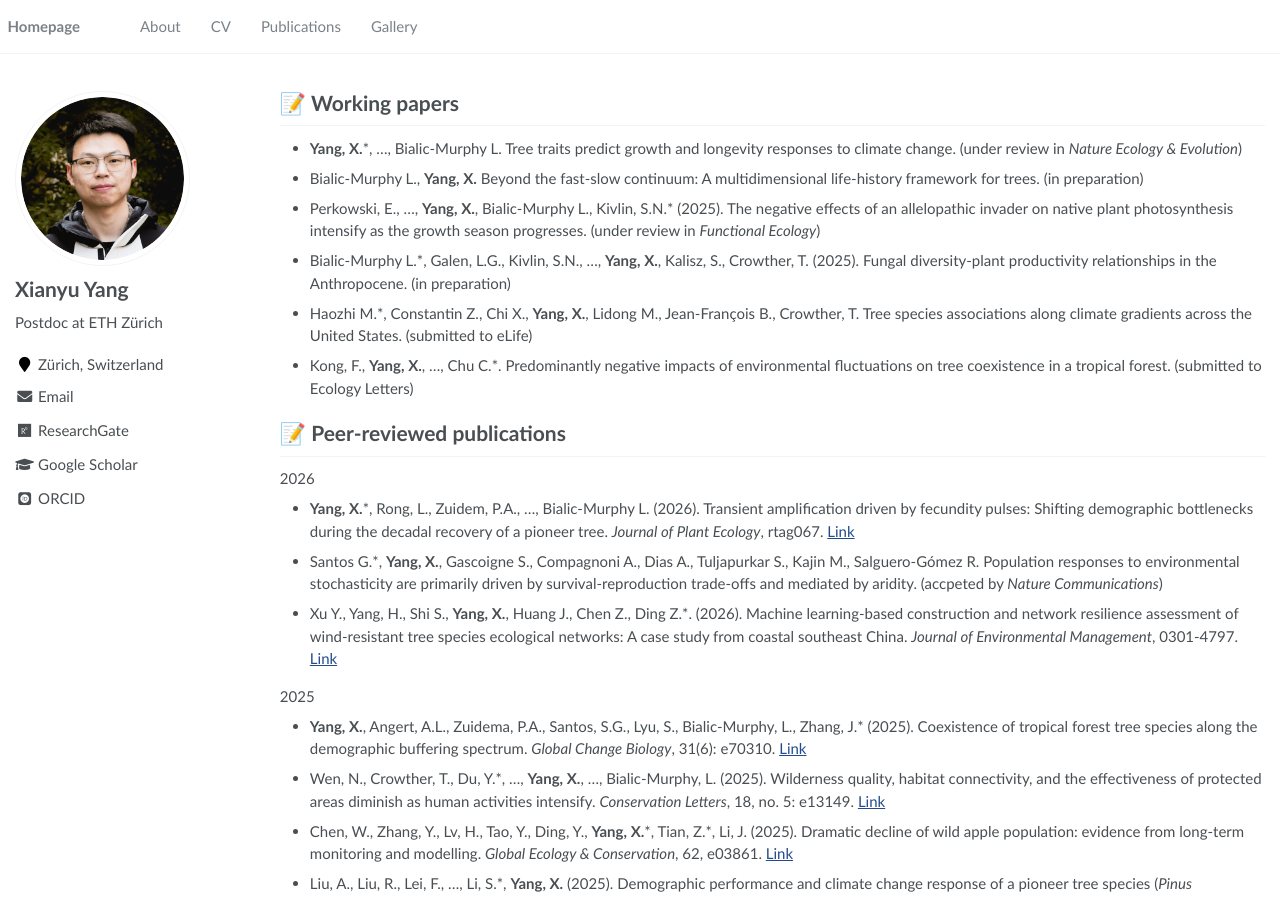
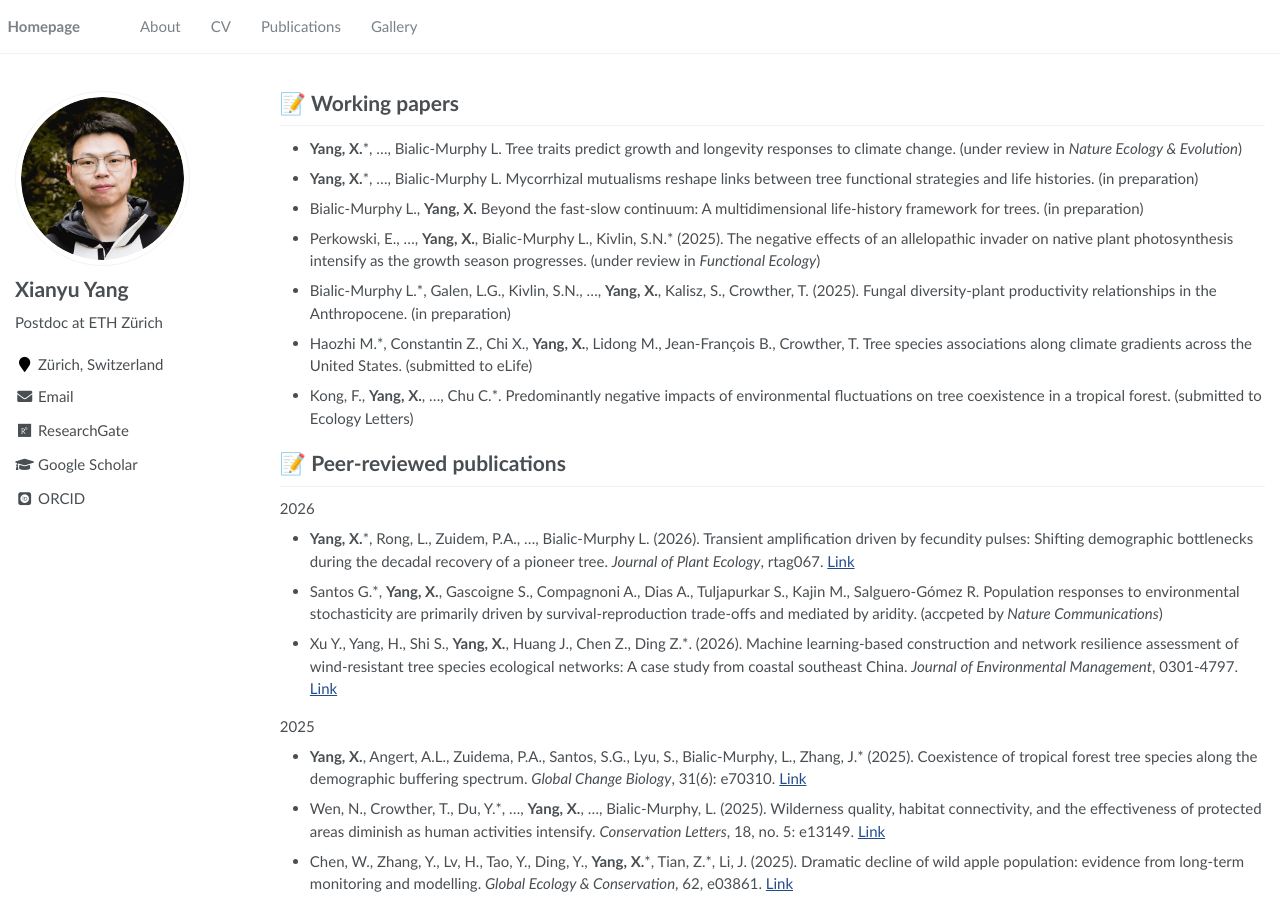
Before and after one commit to Xianyu-Yang/xianyu-yang.github.io, a Jekyll site: the page built from _pages/publications.md, in a window 1280 px wide and 900 px high. Built offline with Jekyll 4.4.1, drawn with Linux system fonts in a browser that asks for light colours; some web fonts are replaced.

Commit message:
Update publications.md

```diff
--- a/_pages/publications.md
+++ b/_pages/publications.md
@@ -7,6 +7,8 @@ author_profile: true
 
 # 📝 Working papers
 - **Yang, X.**\*, ..., Bialic-Murphy L. Tree traits predict growth and longevity responses to climate change. (under review in _Nature Ecology & Evolution_)
+
+- **Yang, X.**\*, ..., Bialic-Murphy L. Mycorrhizal mutualisms reshape links between tree functional strategies and life histories. (in preparation)
 
 - Bialic-Murphy L., **Yang, X.** Beyond the fast-slow continuum: A multidimensional life-history framework for trees. (in preparation)
 
```
